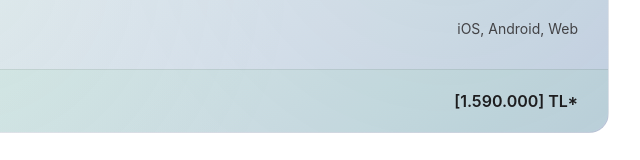
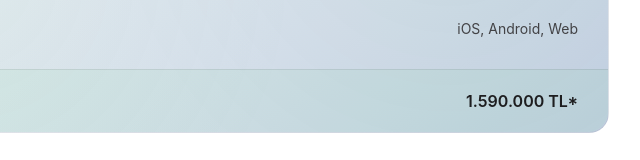
Before and after one commit to caner-arslan/pluresair, a plain HTML site: page index.html in a window 1280 px wide. Shown: the part 1677-1837 px from the top of the page, 431-1071 px from the left. Drawn offline with Linux system fonts and the light colour scheme.

Commit message:
index.html

```diff
--- a/index.html
+++ b/index.html
@@ -387,7 +387,7 @@
         </div>
         <div class="summary-item total">
             <span>Toplam Proje Tutarı:</span>
-            <span>[1.590.000] TL*</span>
+            <span>1.590.000 TL*</span>
         </div>
     </div>
 
```
